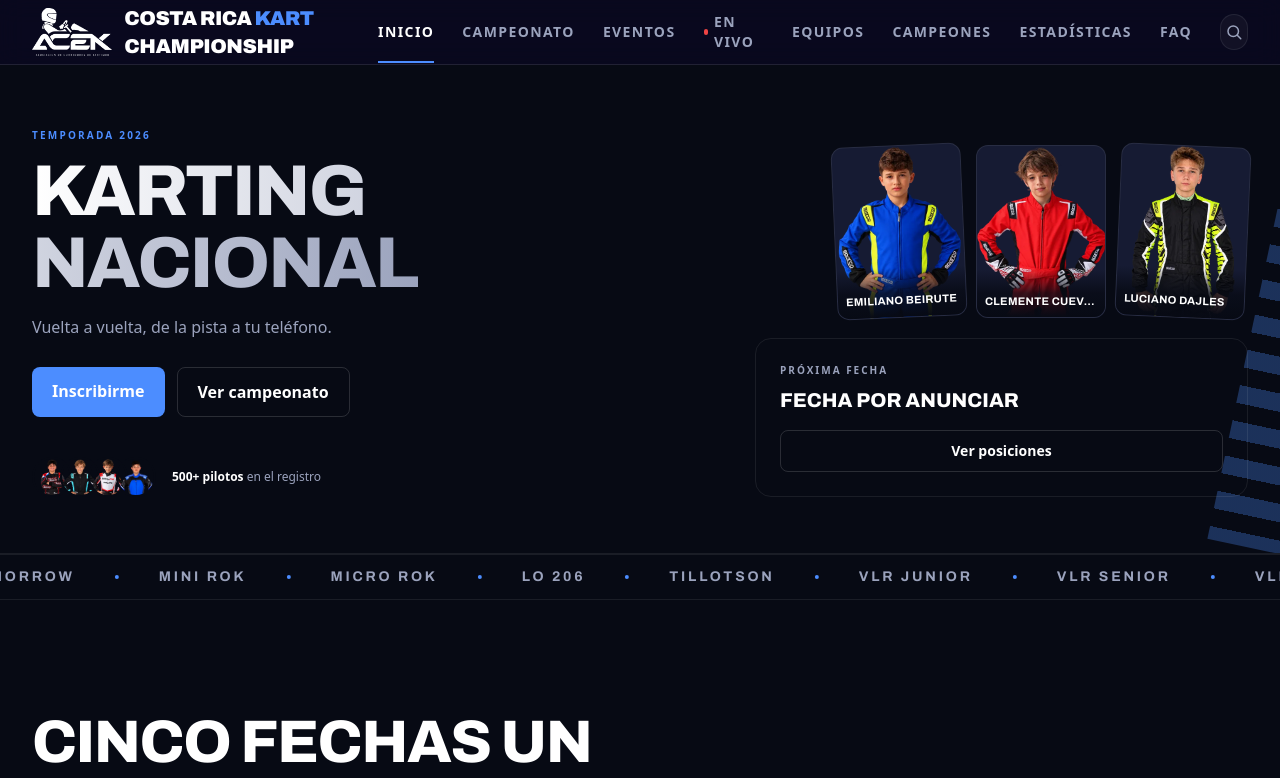
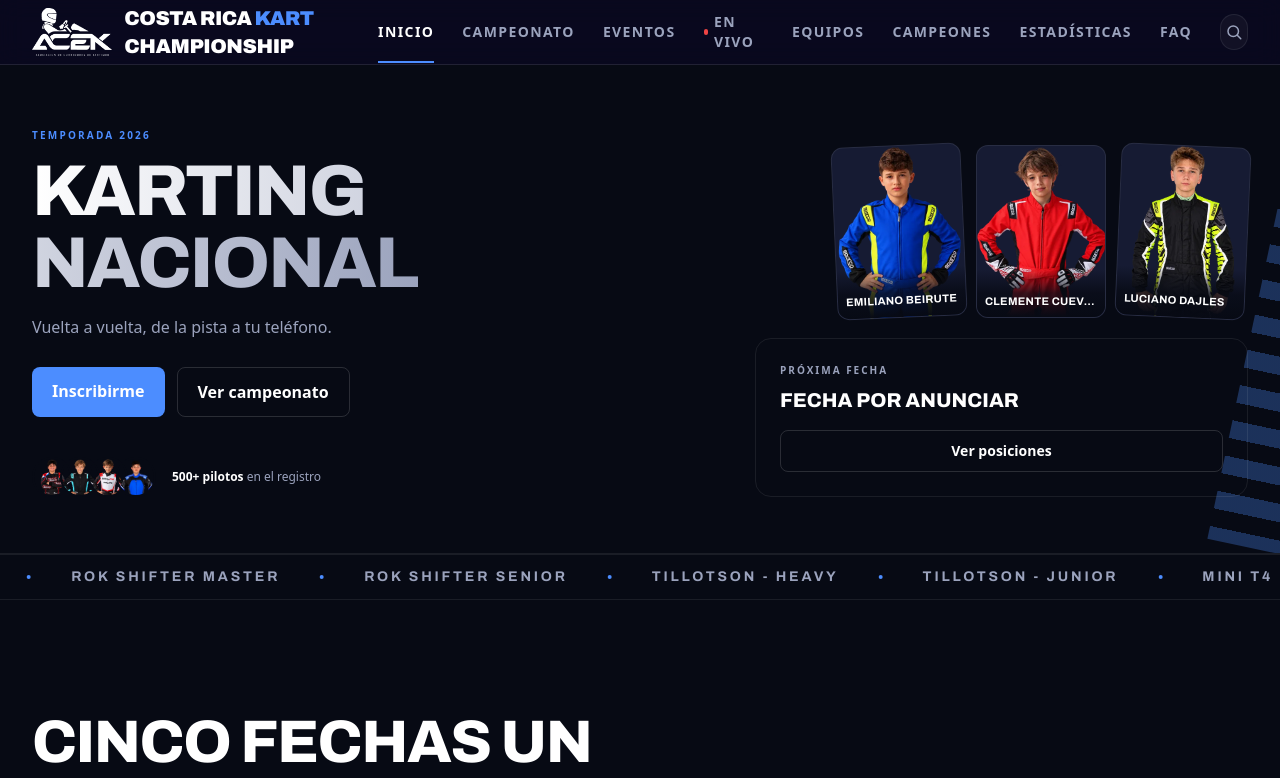
Before and after one commit to credondocr/kart-results, a Next.js app: page / in a window 1280 px wide. Shown: the top 778 px of the page. Built offline with nearby package versions, Linux system fonts and the light colour scheme; no server answers; the database is empty.

Commit message:
feat(landing): marquee solo con categorías activas del año en curso
Derivadas del campeonato (invierno+verano) del año actual o el último
disponible; sin lista hardcodeada.

```diff
--- a/src/app/page.tsx
+++ b/src/app/page.tsx
@@ -4,6 +4,7 @@ import Image from "next/image";
 import { db, dbUrl } from "@/lib/db";
 import { TEAMS } from "@/data/drivers/teams";
 import pilotPhotos from "@/data/pilotPhotos.json";
+import { Championships } from "@/data/history";
 import { findPilotProfileByName, pilotLinkHref } from "@/app/utils/pilotLinks";
 import NextRaceCountdown from "@/app/components/landing/NextRaceCountdown";
 import TaglineReveal from "@/app/components/landing/TaglineReveal";
@@ -42,18 +43,22 @@ async function getNextRace(): Promise<NextRace | null> {
   }
 }
 
-const CATEGORIES = [
-  "Kid Kart",
-  "Stars of Tomorrow",
-  "Mini Rok",
-  "Micro Rok",
-  "LO 206",
-  "Tillotson",
-  "VLR Junior",
-  "VLR Senior",
-  "VLR Master",
-  "Rok Shifter",
-];
+/** Categorías con datos en la temporada en curso (año actual o la última). */
+function activeCategories(): string[] {
+  const nowYear = String(new Date().getFullYear());
+  const champ =
+    Championships.years.find((c) => c.year === nowYear) ??
+    [...Championships.years].sort((a, b) => Number(b.year) - Number(a.year))[0];
+  const names = new Set<string>();
+  for (const season of ["invierno", "verano"] as const) {
+    for (const cls of champ?.[season]?.classes ?? []) {
+      const named = cls.categories.filter((c) => c.name);
+      if (named.length) named.forEach((c) => names.add(c.name));
+      else if (cls.title) names.add(cls.title);
+    }
+  }
+  return [...names];
+}
 
 interface Face {
   file: string;
@@ -258,7 +263,7 @@ export default async function HomePage() {
         </div>
       </section>
 
-      <CategoryMarquee items={CATEGORIES} />
+      <CategoryMarquee items={activeCategories()} />
 
       {/* Tagline */}
       <section className="border-b border-[var(--line)] py-20 sm:py-28" aria-label="Manifiesto">
```
